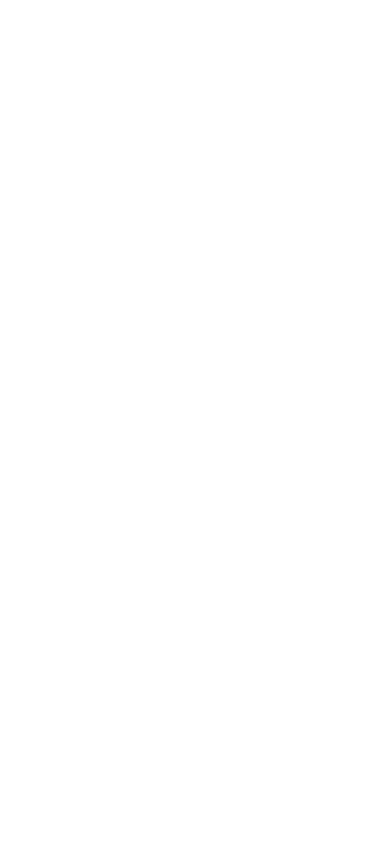
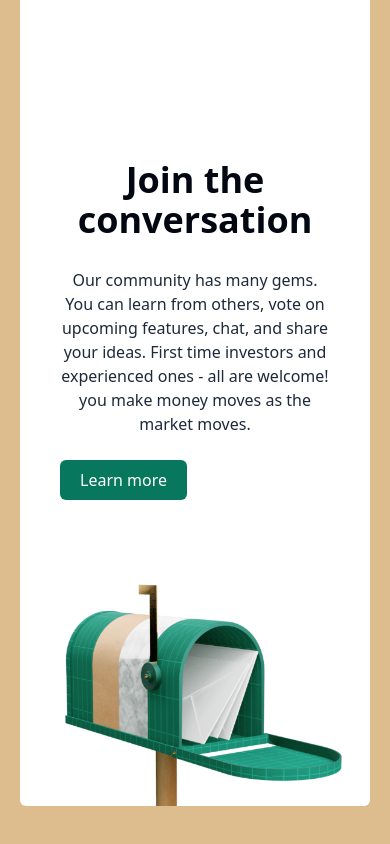
Before and after one commit to Pero4l/Bamboo-clone, a Next.js app: page / in a window 390 px wide. Shown: the part 8734-9578 px from the top of the page. Before the commit the page ends 8622 px from the top, so only its background shows below. Built offline with nearby package versions, Linux system fonts and the light colour scheme.

Commit message:
feature i just add the mail section

```diff
--- a/app/HelpAfricans/helpingAfricans.tsx
+++ b/app/HelpAfricans/helpingAfricans.tsx
@@ -32,7 +32,7 @@
 
         <div className='px-8'>
             <h1 className='lg:text-5xl px- lg:px-0 text-xl text-gray-950 lg:w-[450px]  font-semibold'>Triggers and alerts with AI driven market insights</h1>
-            <p className='text-gray-800 lg:w-[340px] text-sm lg:text-xl lg:pt-16 pt-3'>Armed with the most robust data feeds about
+            <p className='text-gray-800 lg:w-[340px] text-sm lg:text-[17px] lg:pt-16 pt-3'>Armed with the most robust data feeds about
                 the market, we alert our investors
                 with power triggers that ensure you make
                 money moves as the market moves.</p>
--- /dev/null
+++ b/app/MailSection/mailSection.tsx
@@ -0,0 +1,33 @@
+import React from 'react'
+import Image from 'next/image'
+import mail from '@/public/mail-box.png'
+import StartInvestingBtn from '../components/startInvestingBtn'
+
+const MailSection = () => {
+  return (
+<div className='pt-14'>
+<div className='bg-[#ddbd8e] lg:p-60 p-5 py-10 lg:py-32 lg:mt-20'>
+       <div className=' rounded-md bg-white lg:p-20 p-10 pt-44 gap-20 flex lg:flex-row lg:items-center flex-col'>
+      <div>
+      <h1 className='lg:text-5xl px- lg:px-0 text-4xl text-center lg:text-start text-gray-950 lg:w-[450px]  font-semibold'>Join the conversation</h1>
+            <p className='  text-center lg:text-start text-gray-800 lg:w-[370px] text-md lg:text-[17px] lg:pt-7 pt-7'>Our community has many gems. You can
+                learn from others, vote on upcoming features,
+                 chat, and share your ideas. First time investors
+                 and experienced ones - all are welcome! you make
+                money moves as the market moves.</p>
+
+                <div className=''>
+                <button className='text-white font-medium hover:bg-[#36685b] bg-[#07775d]  lg:py-3 lg:px-7 px-5 py-2 lg:mt-7 mt-6 rounded-md'>Learn more</button>
+                </div>
+      </div>
+      <div className='w-[300px] lg:w-[5000px] lg:-mb-0 -mb-10'>
+      <Image src={mail} className='' alt='Mail box img' />
+      </div>
+       </div>
+
+    </div>
+</div>
+  )
+}
+
+export default MailSection
--- a/app/page.tsx
+++ b/app/page.tsx
@@ -8,6 +8,7 @@
 import Security from "./SecuritySection/security";
 import Product from "./ProductSection/product";
 import HelpingAfricans from "./HelpAfricans/helpingAfricans";
+import MailSection from "./MailSection/mailSection";
 
 export default function Home() {
   return (
@@ -21,6 +22,7 @@
       <Security/>
       <Product/>
       <HelpingAfricans/>
+      <MailSection/>
     </div>
   );
 }
```
Also changed, not shown: public/mail-box.png (added), 1 other file (tests, documents, lock files or other folders).
